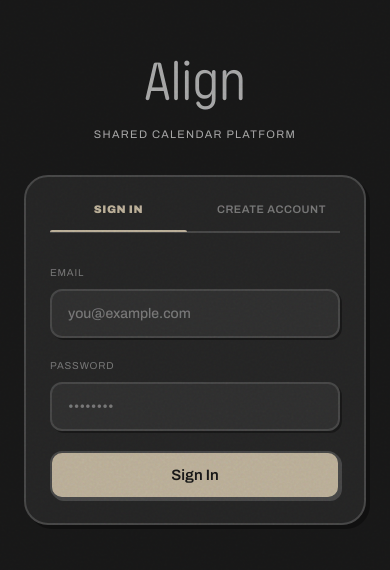
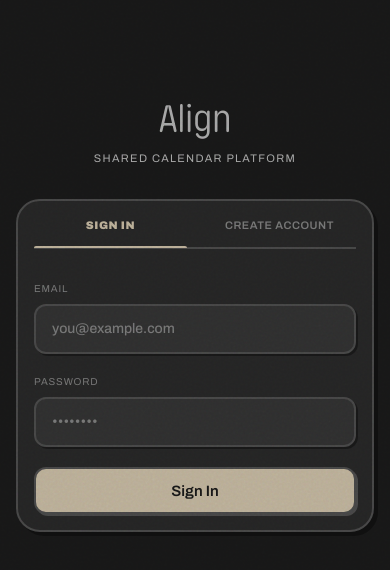
Before and after one commit to SimpleMindedMoron/minimal-calendar, a Next.js app: page /login in a window 390 px wide. Shown: the part 140-710 px from the top of the page. Built offline with nearby package versions, Linux system fonts and the light colour scheme; no server answers.

Commit message:
Add footer and change logo

```diff
--- a/app/api/send-invite/route.ts
+++ b/app/api/send-invite/route.ts
@@ -72,11 +72,11 @@ export async function POST(req: Request) {
     savePermissions(permissions);
 
     // Construct email payload
-    const emailSubject = `Invitation: Join "${roomName}" on Minimal Calendar`;
+    const emailSubject = `Invitation: Join "${roomName}" on Align`;
     const emailHtmlBody = `
       <div style="font-family: -apple-system, BlinkMacSystemFont, 'Segoe UI', Roboto, sans-serif; max-width: 520px; margin: 0 auto; padding: 28px; background: #0c0c0c; color: #f5f0e9; border-radius: 12px; border: 1px solid #2a2a2a;">
         <div style="display: inline-block; padding: 4px 8px; border-radius: 4px; background: rgba(203, 184, 158, 0.15); border: 1px solid #444; color: #cbb89e; font-size: 11px; font-weight: bold; text-transform: uppercase; letter-spacing: 0.08em; margin-bottom: 16px;">
-          Minimal Calendar
+          Align
         </div>
 
         <h2 style="color: #f5f0e9; margin: 0 0 12px; font-size: 22px; font-weight: 500;">You've been invited to join a room!</h2>
@@ -91,7 +91,7 @@ export async function POST(req: Request) {
 
         <h3 style="color: #f5f0e9; font-size: 13px; margin: 24px 0 10px; text-transform: uppercase; letter-spacing: 0.06em;">How to join:</h3>
         <ol style="color: #888; font-size: 13px; padding-left: 20px; line-height: 1.7; margin: 0;">
-          <li>Open <strong>Minimal Calendar</strong></li>
+          <li>Open <strong>Align</strong></li>
           <li>Click <strong>Manage → Join Room</strong> in the top right</li>
           <li>Paste the code above to immediately access the calendar</li>
         </ol>
@@ -121,7 +121,7 @@ export async function POST(req: Request) {
         });
 
         await transporter.sendMail({
-          from: `"Minimal Calendar" <${gmailUser}>`,
+          from: `"Align" <${gmailUser}>`,
           to: validEmails.join(", "),
           subject: emailSubject,
           html: emailHtmlBody,
@@ -153,7 +153,7 @@ export async function POST(req: Request) {
           Authorization: `Bearer ${process.env.RESEND_API_KEY}`,
         },
         body: JSON.stringify({
-          from: "Minimal Calendar <onboarding@resend.dev>",
+          from: "Align <onboarding@resend.dev>",
           to: validEmails,
           subject: emailSubject,
           html: emailHtmlBody,
--- a/app/components/invite-dialog/invite-dialog.tsx
+++ b/app/components/invite-dialog/invite-dialog.tsx
@@ -75,7 +75,7 @@ export function InviteDialog({ isOpen, onClose, activeRoom, rooms }: Props) {
 
   const getInviteMessage = () => {
     if (!currentRoom) return "";
-    return `Hey! Join my shared room "${currentRoom.name}" on Minimal Calendar.\n\nRoom Invite Code: ${currentRoom.id}\n\nTo join:\n1. Open Minimal Calendar\n2. Click Manage → Join Room\n3. Paste the code above`;
+    return `Hey! Join my shared room "${currentRoom.name}" on Align.\n\nRoom Invite Code: ${currentRoom.id}\n\nTo join:\n1. Open Align\n2. Click Manage → Join Room\n3. Paste the code above`;
   };
 
   const handleCopyInviteMessage = async () => {
--- a/app/globals.css
+++ b/app/globals.css
@@ -66,11 +66,11 @@
 
 html {
   background: var(--bg);
-  height: 100%;
+  min-height: 100dvh;
 }
 
 body {
-  min-height: 100%;
+  min-height: 100dvh;
   overflow-x: hidden;
   background: var(--bg);
   color: var(--ink);
--- a/app/layout.tsx
+++ b/app/layout.tsx
@@ -3,7 +3,7 @@ import "./globals.css";
 import { Providers } from "./providers";
 
 export const metadata: Metadata = {
-  title: "Minimal Calendar",
+  title: "Align",
   description: "A clean, shared agenda",
 };
 
--- a/app/page.module.css
+++ b/app/page.module.css
@@ -435,6 +435,16 @@
 }
 
 @media (max-width: 768px) {
+  .appShell {
+    padding: 24px 16px;
+    padding-top: 80px;
+  }
+
+  .cornerBrand {
+    top: 16px;
+    left: 16px;
+  }
+
   .layout {
     grid-template-columns: 1fr;
   }
@@ -443,5 +453,38 @@
     flex-direction: column;
     align-items: center;
     padding-bottom: 20px;
+    gap: 16px;
+  }
+
+  .letterhead h1 {
+    font-size: 2.5rem;
+    text-align: center;
+  }
+
+  .roomHeaderGroup {
+    align-items: center;
+  }
+
+  .headerActions {
+    width: 100%;
+    flex-wrap: wrap;
+    justify-content: center;
+  }
+
+  .panel,
+  .upcomingPanel {
+    padding: 16px;
   }
 }
+
+.footer {
+  margin-top: 40px;
+  text-align: center;
+  font-family: 'Archivo', sans-serif;
+  font-size: 11px;
+  letter-spacing: 0.12em;
+  text-transform: uppercase;
+  color: var(--ink-dim);
+  border-top: 1px solid var(--rule-soft);
+  padding-top: 24px;
+}
```
Also changed, not shown: app/page.tsx (+7 -3 lines).
